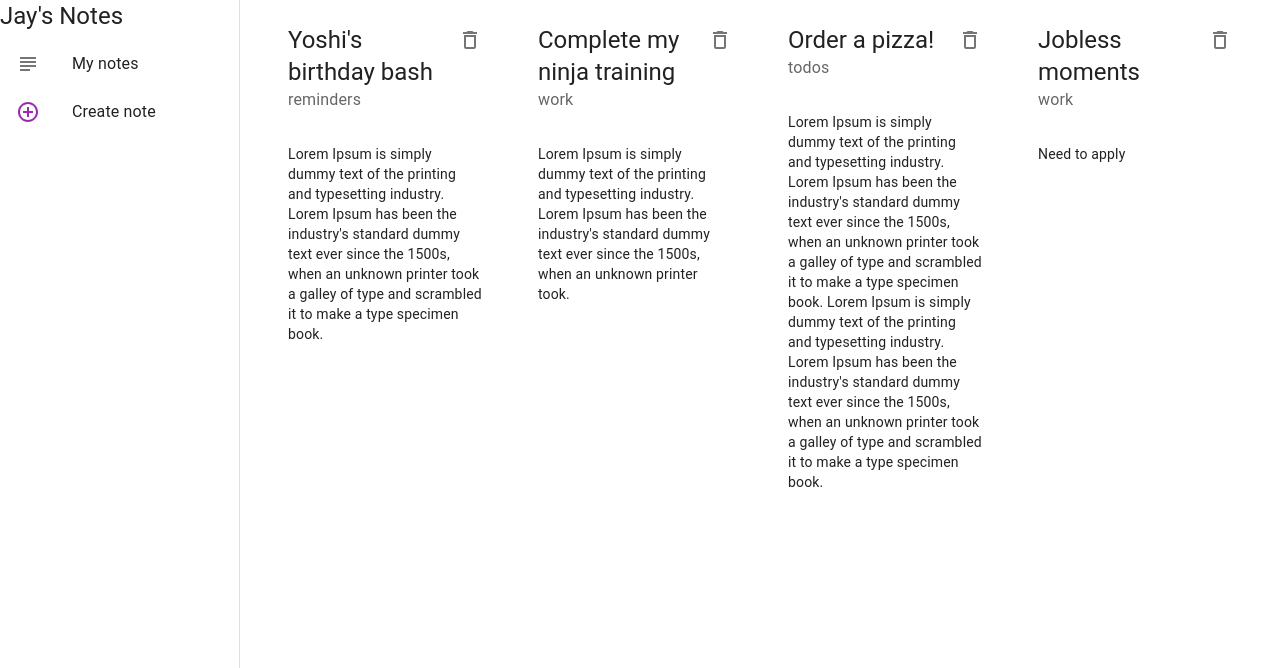
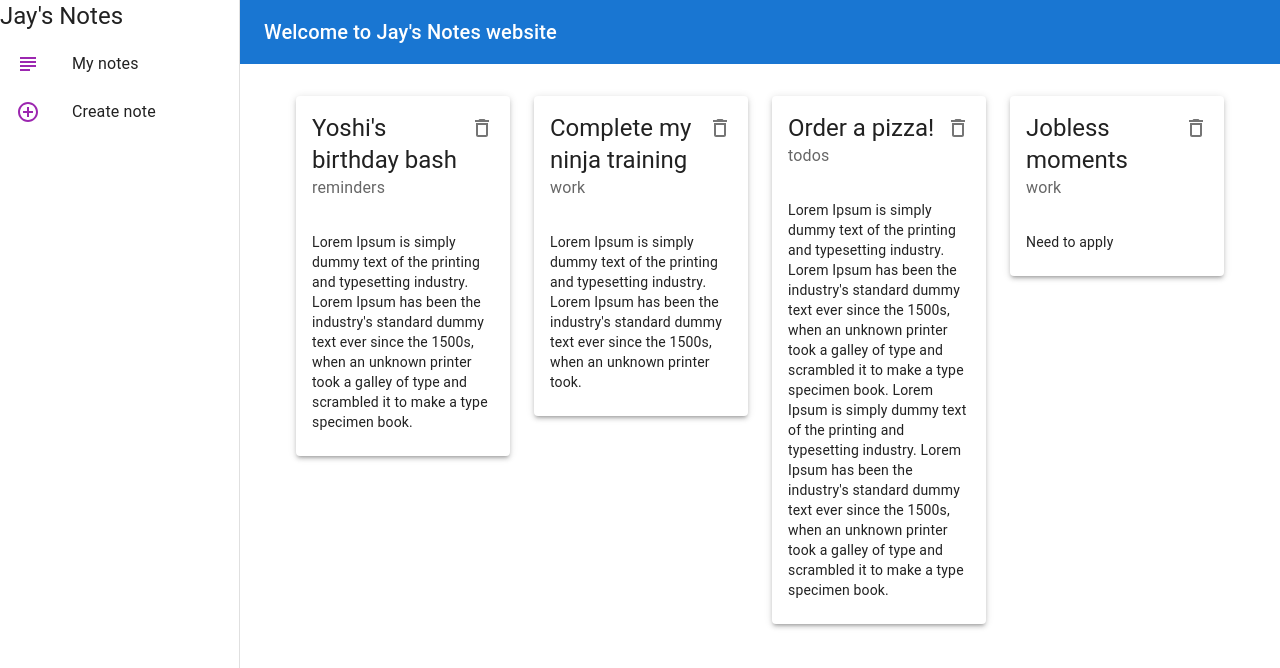
Before and after one commit to irriz-jayy/mui-notes, a React (Vite) app: page / in a window 1280 px wide. Shown: the top 668 px of the page. Built offline with nearby package versions, Linux system fonts and the light colour scheme; data requests are answered from the project's data file; the HTML template or start-up script is replaced by a standard one.

Commit message:
added initial toolbar and added elevation to cards

```diff
--- a/src/components/Layout.jsx
+++ b/src/components/Layout.jsx
@@ -1,11 +1,13 @@
 import { AddCircleOutline, SubjectOutlined } from "@mui/icons-material";
 import {
+  AppBar,
   Box,
   Drawer,
   List,
   ListItem,
   ListItemIcon,
   ListItemText,
+  Toolbar,
   Typography,
 } from "@mui/material";
 import React from "react";
@@ -18,7 +20,7 @@ const Layout = ({ children }) => {
   const menuItems = [
     {
       text: "My notes",
-      icon: <SubjectOutlined color="seconndary" />,
+      icon: <SubjectOutlined color="secondary" />,
       path: "/",
     },
     {
@@ -30,6 +32,16 @@ const Layout = ({ children }) => {
 
   return (
     <>
+      <AppBar
+        sx={{
+          width: `calc(100% - ${drawerWidth}px)`,
+        }}
+        elevation={0}
+      >
+        <Toolbar>
+          <Typography variant="h6">Welcome to Jay's Notes website</Typography>
+        </Toolbar>
+      </AppBar>
       <Box sx={{ display: "flex" }}>
         {/* Drawer */}
         <Drawer
@@ -62,7 +74,18 @@ const Layout = ({ children }) => {
           </List>
         </Drawer>
 
-        <div>{children}</div>
+        {/* Content */}
+        <Box
+          component="main"
+          sx={{
+            flexGrow: 1,
+            padding: 3,
+          }}
+        >
+          {/* Use Toolbar for separation */}
+          <Toolbar />
+          {children}
+        </Box>
       </Box>
     </>
   );
--- a/src/components/NoteCard.jsx
+++ b/src/components/NoteCard.jsx
@@ -11,7 +11,7 @@ import React from "react";
 const NoteCard = ({ note, handleDelete }) => {
   return (
     <div>
-      <Card elevation>
+      <Card elevation={3}>
         <CardHeader
           action={
             <IconButton onClick={() => handleDelete(note.id)}>
```
